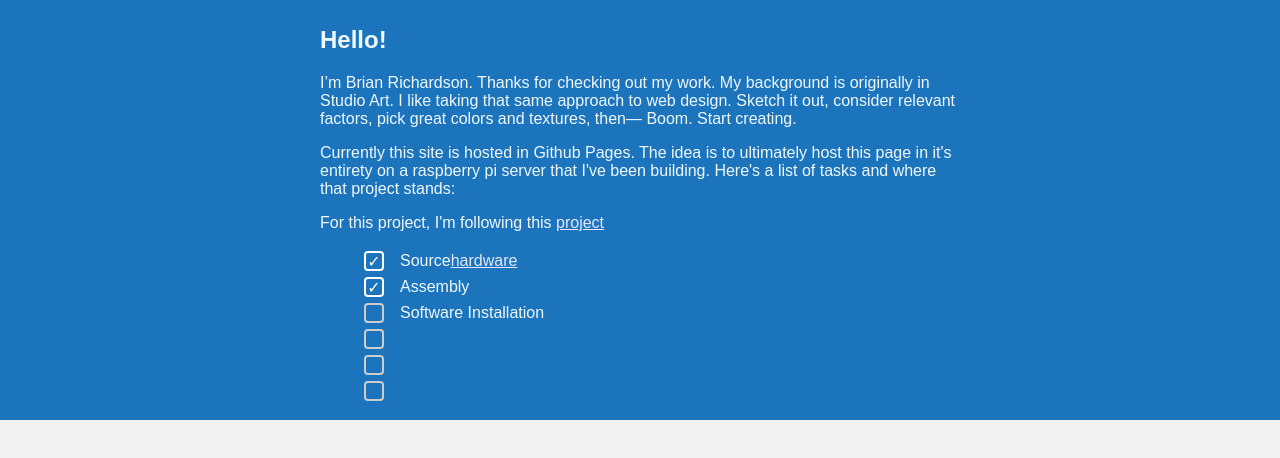
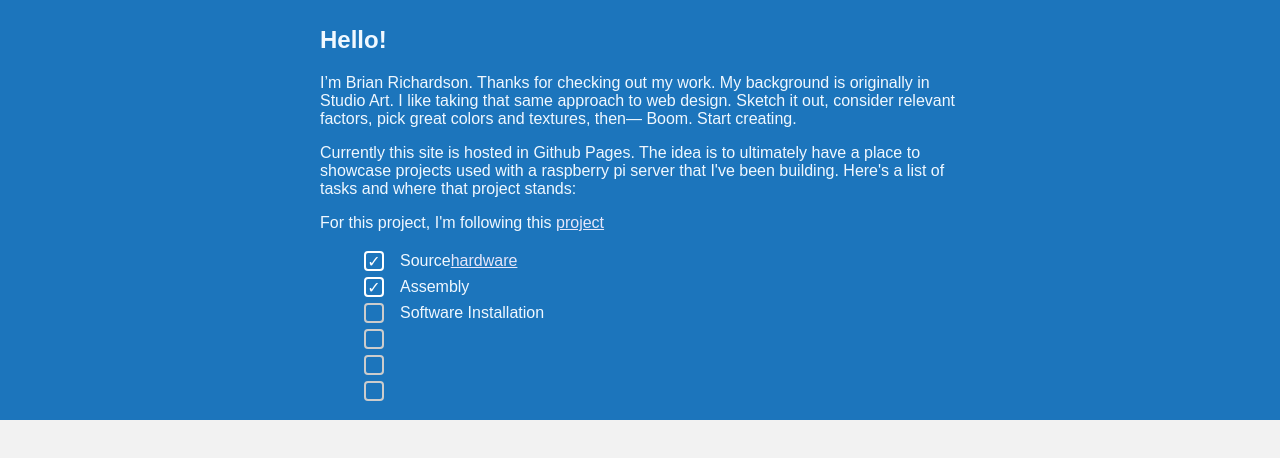
Before and after one commit to BRichardson2993/PenguinPotPi.github.io, a plain HTML site: page index.html in a window 1280 px wide. Shown: the part 294-752 px from the top of the page. Drawn offline with Linux system fonts and the light colour scheme; a web font is replaced by a local one.

Commit message:
text change

```diff
--- a/index.html
+++ b/index.html
@@ -37,9 +37,9 @@
                 great colors and textures, then&mdash; Boom. Start creating.</p>
 
 
-            <p> Currently this site is hosted in Github Pages. The idea is to ultimately host this page in it's entirety
-                on
-                a raspberry pi server that I've been building. Here's a list of tasks and where that project stands:</p>
+            <p> Currently this site is hosted in Github Pages. The idea is to ultimately have a place to showcase
+                projects used with a raspberry pi server that I've been building. Here's a list of tasks and where that
+                project stands:</p>
 
             <p>For this project, I'm following this <a class="pi-link"
                     href="https://github.com/DeskPi-Team/deskpi">project</a></p>
```
